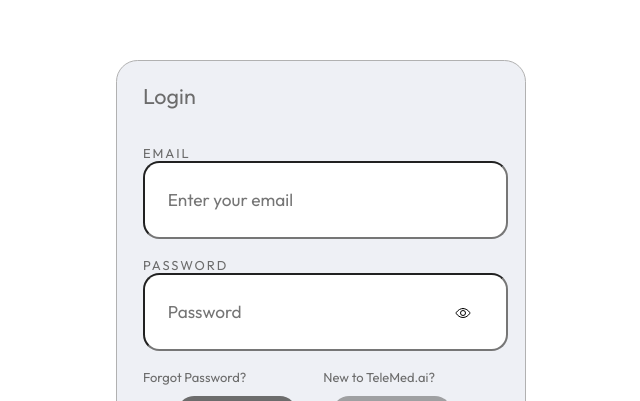
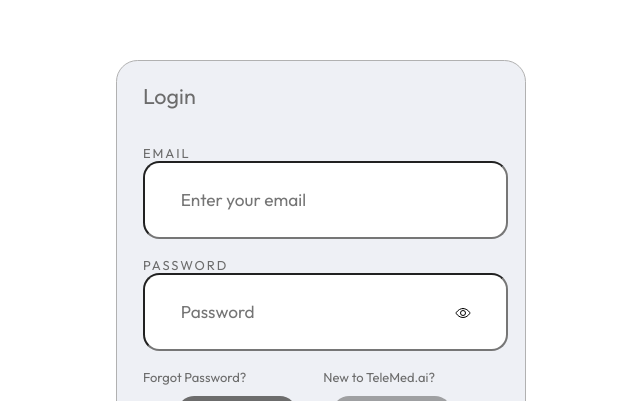
Before and after one commit to Keshab311/telemed-ai, a React (Create React App) app: page /login in a window 1280 px wide. Shown: the part 103-504 px from the top of the page, without its empty margins (319-959 px from the left). Built offline with nearby package versions, Linux system fonts and the light colour scheme.

Commit message:
minor improvements

```diff
--- a/src/components/LoginForm/LoginForm.css
+++ b/src/components/LoginForm/LoginForm.css
@@ -31,7 +31,7 @@
 input {
   display: flex;
   width: 365.265px;
-  padding: 25.94px 211.017px 26.94px 22.761px;
+  padding: 25.94px 110.017px 26.94px 35.761px;
   justify-content: center;
   align-items: center;
   gap: 8.632px;
```
